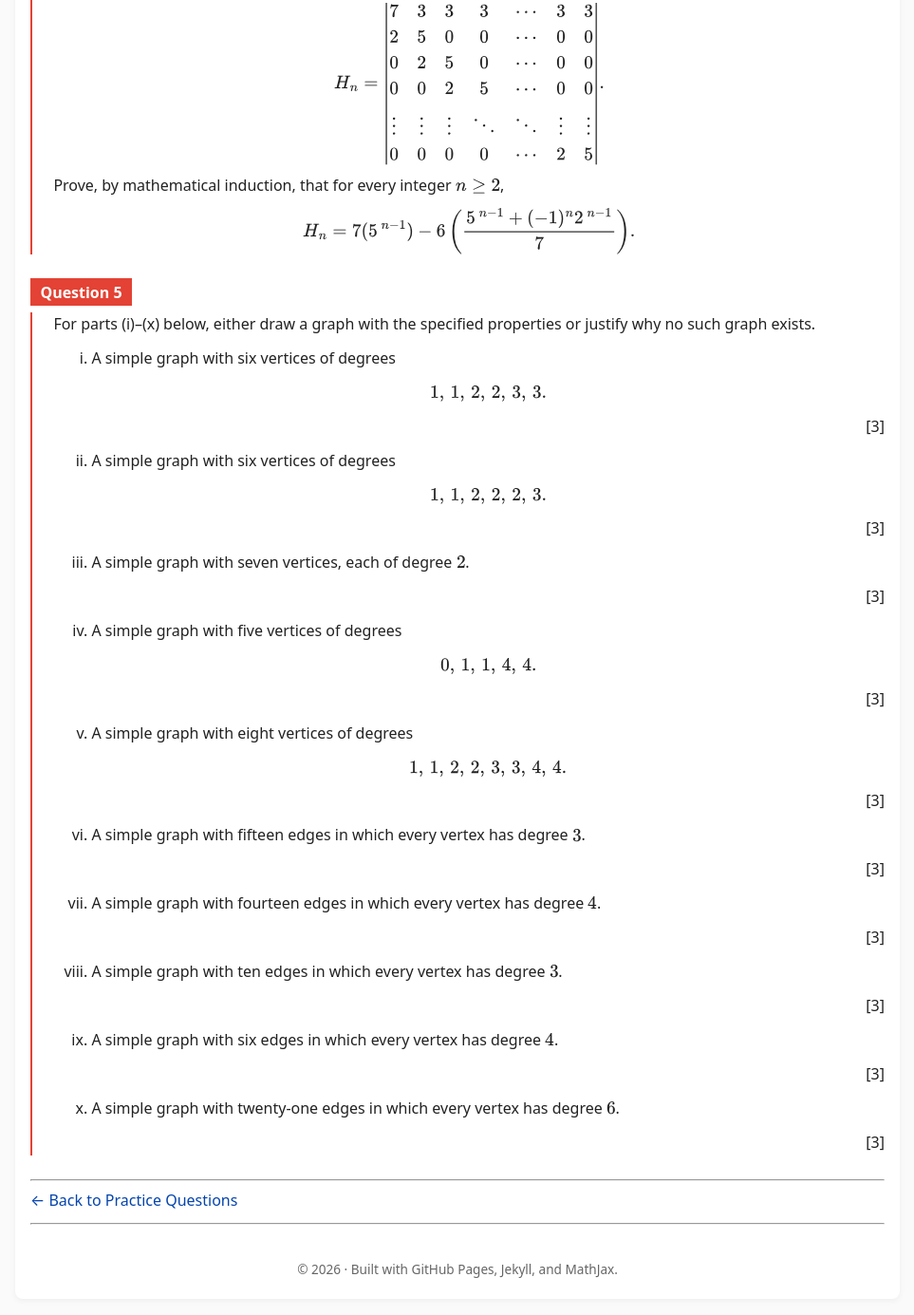
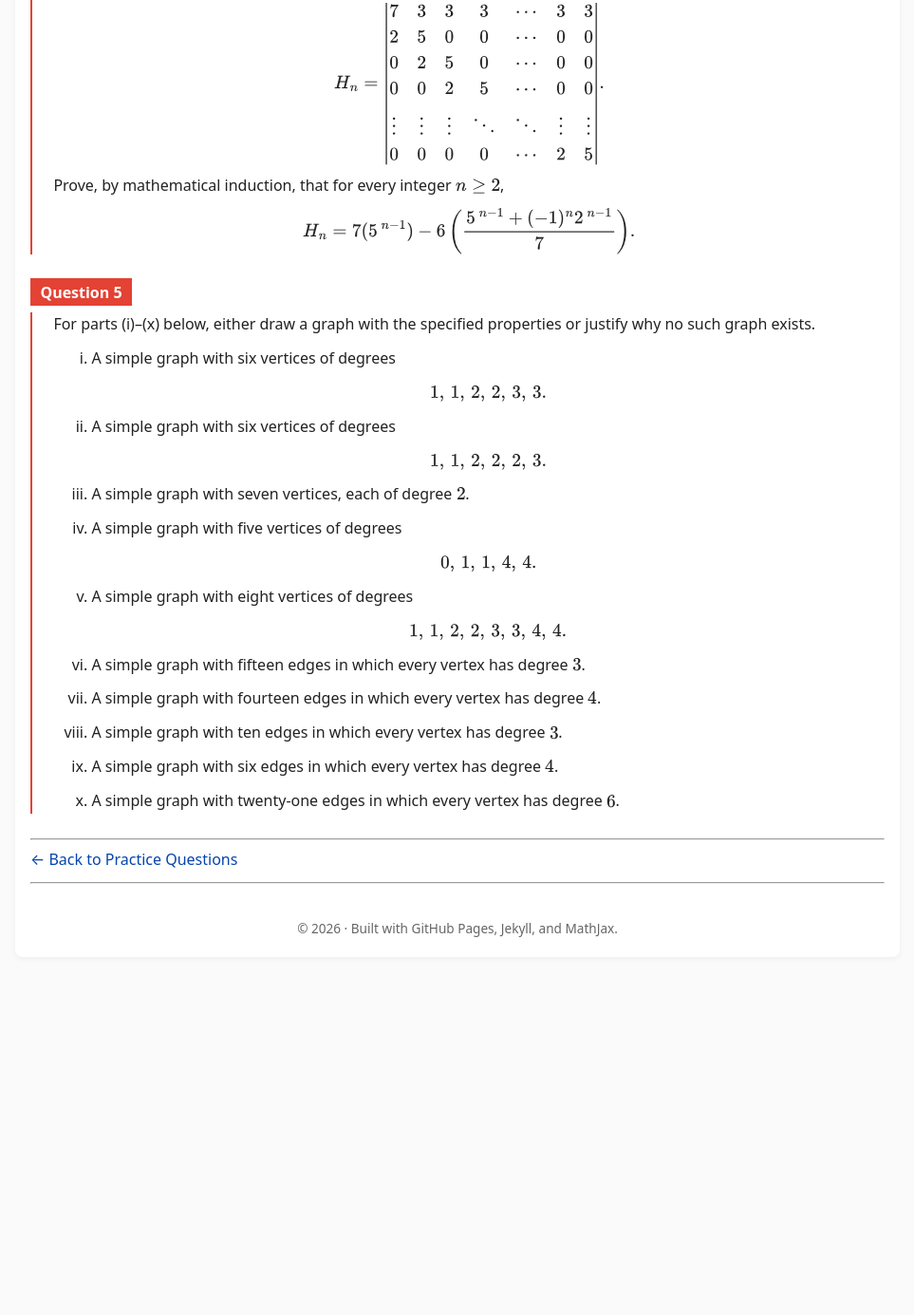
Before and after one commit to SaleemKamaludin/SaleemKamaludin.github.io, a Jekyll site: the page built from courses/math-2276/practice-questions/coursework-exam-1/index.md, in a window 1280 px wide and 1400 px high, scrolled down 1576 px. Shown: the top 1385 px of the window at 95% size, without its empty margins (158-1121 px from the left). Built offline with Jekyll 4.4.1, drawn with Linux system fonts in a browser that asks for light colours; after the commit the page ends 2616 px from its top, so only the background shows below that.

Commit message:
Update Question 5 and remove marks

```diff
--- a/courses/math-2276/practice-questions/coursework-exam-1/index.md
+++ b/courses/math-2276/practice-questions/coursework-exam-1/index.md
@@ -249,8 +249,6 @@ These questions are provided for additional practice for **Coursework Exam 1** a
         \]
 
         </div>
-
-        <p style="text-align: right;">[3]</p>
       </li>
 
       <li>
@@ -265,16 +263,12 @@ These questions are provided for additional practice for **Coursework Exam 1** a
         \]
 
         </div>
-
-        <p style="text-align: right;">[3]</p>
       </li>
 
       <li>
         <p>
           A simple graph with seven vertices, each of degree \(2\).
         </p>
-
-        <p style="text-align: right;">[3]</p>
       </li>
 
       <li>
@@ -289,8 +283,6 @@ These questions are provided for additional practice for **Coursework Exam 1** a
         \]
 
         </div>
-
-        <p style="text-align: right;">[3]</p>
       </li>
 
       <li>
@@ -305,8 +297,6 @@ These questions are provided for additional practice for **Coursework Exam 1** a
         \]
 
         </div>
-
-        <p style="text-align: right;">[3]</p>
       </li>
 
       <li>
@@ -314,8 +304,6 @@ These questions are provided for additional practice for **Coursework Exam 1** a
           A simple graph with fifteen edges in which every vertex has
           degree \(3\).
         </p>
-
-        <p style="text-align: right;">[3]</p>
       </li>
 
       <li>
@@ -323,8 +311,6 @@ These questions are provided for additional practice for **Coursework Exam 1** a
           A simple graph with fourteen edges in which every vertex has
           degree \(4\).
         </p>
-
-        <p style="text-align: right;">[3]</p>
       </li>
 
       <li>
@@ -332,8 +318,6 @@ These questions are provided for additional practice for **Coursework Exam 1** a
           A simple graph with ten edges in which every vertex has
           degree \(3\).
         </p>
-
-        <p style="text-align: right;">[3]</p>
       </li>
 
       <li>
@@ -341,8 +325,6 @@ These questions are provided for additional practice for **Coursework Exam 1** a
           A simple graph with six edges in which every vertex has
           degree \(4\).
         </p>
-
-        <p style="text-align: right;">[3]</p>
       </li>
 
       <li>
@@ -350,8 +332,6 @@ These questions are provided for additional practice for **Coursework Exam 1** a
           A simple graph with twenty-one edges in which every vertex has
           degree \(6\).
         </p>
-
-        <p style="text-align: right;">[3]</p>
       </li>
 
     </ol>
```
